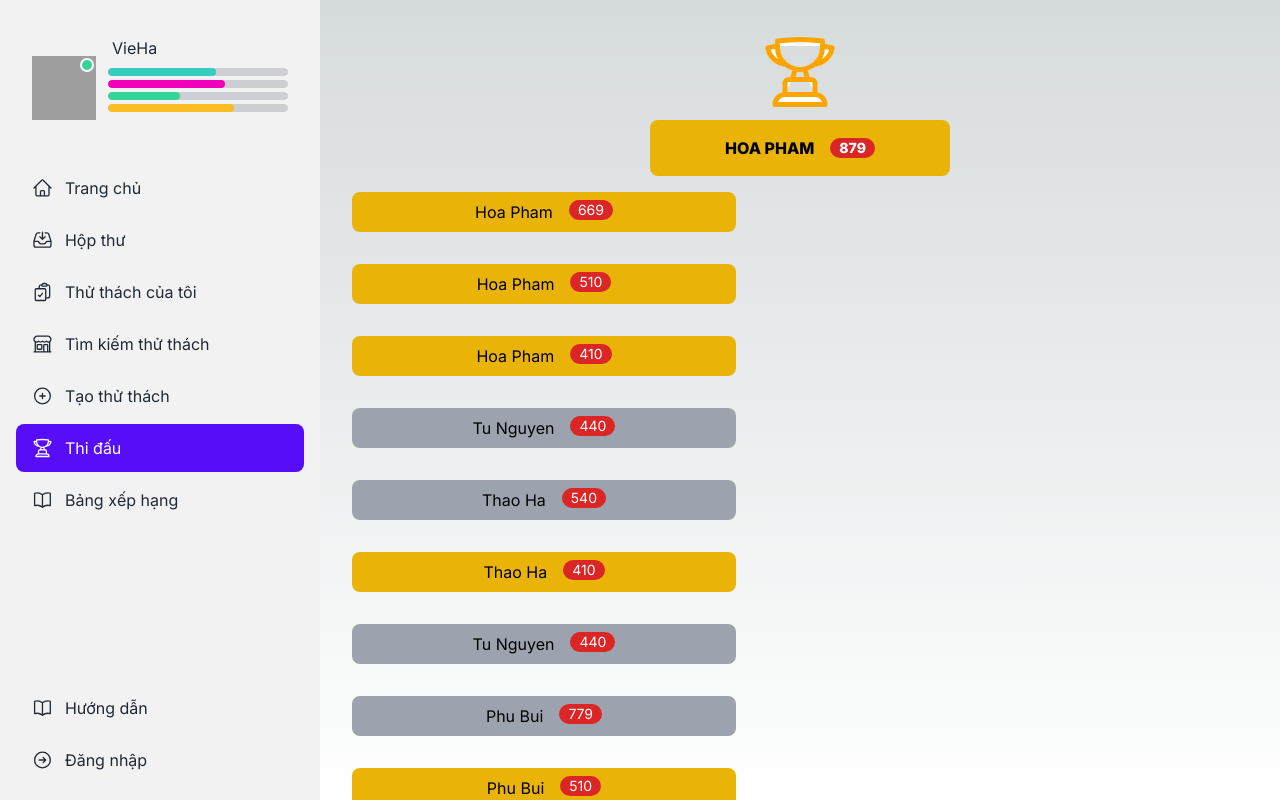
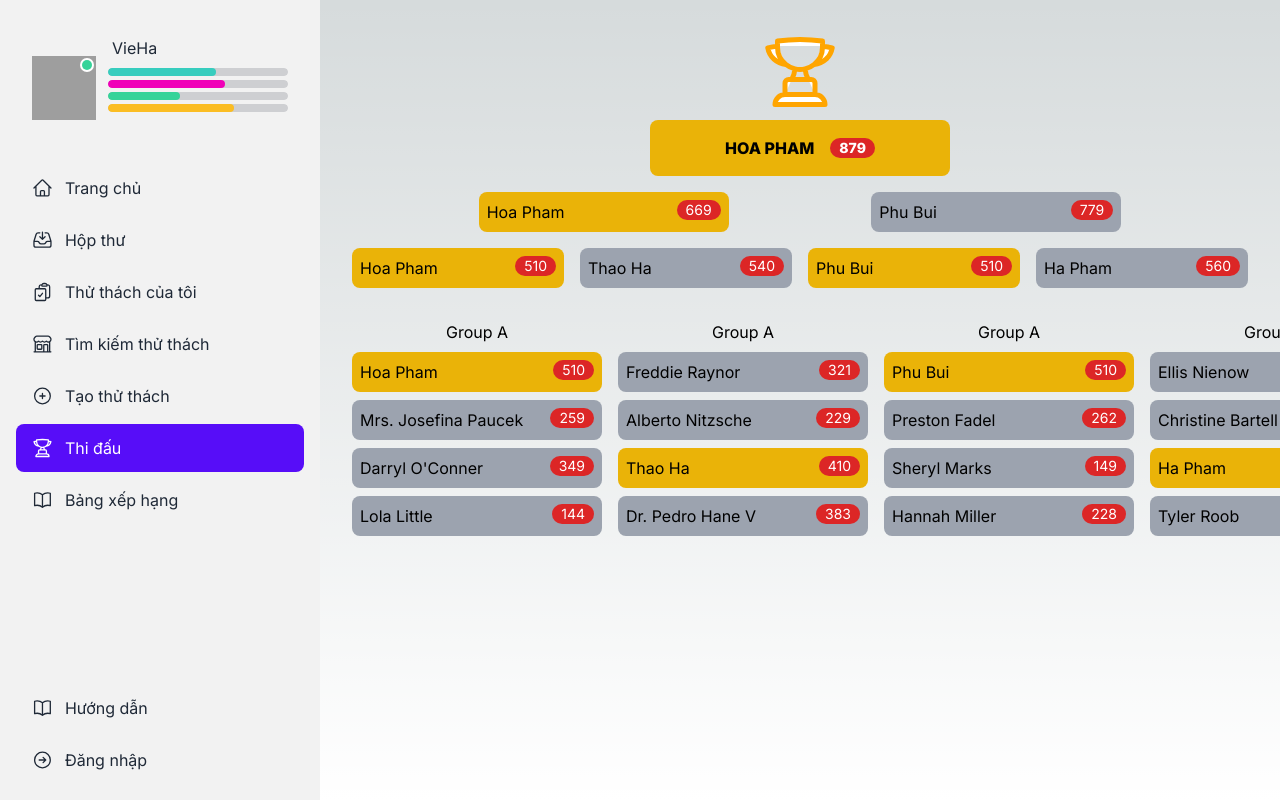
Before and after one commit to vietha3v/ielts-challenge-fe, a Next.js app: page /wars in a window 1280 px wide. Built offline with nearby package versions, Linux system fonts and the light colour scheme; grey boxes are pictures that could not be loaded.

Commit message:
Add page wars.

```diff
--- a/components/ChampionTree/index.tsx
+++ b/components/ChampionTree/index.tsx
@@ -1,4 +1,6 @@
 "use client";
+
+import { faker } from "@faker-js/faker";
 
 interface ChampionTreeProps {
   name?: string;
@@ -130,25 +132,24 @@ const winners = {
   ],
 };
 
+const fakeUser = () => ({
+  name: faker.person.fullName(),
+  band: 6.5,
+  point: faker.number.int({ min: 120, max: 400 }),
+  isWinner: false,
+  round: 6,
+});
+
 export default function ChampionTree() {
-  const generateTableTree = (data: ChampionTreeProps[]) => {
-    if (!data?.length) return null;
+  const generateTreeItem = (data: ChampionTreeProps) => {
     return (
-      <div className={`grid grid-cols-${data?.length} gap-4 mt-4`}>
-        {data?.map((o, i) => (
-          <>
-            <div
-              key={i}
-              className={`${
-                o?.isWinner ? "bg-yellow-500" : "bg-gray-400"
-              }  rounded-lg p-2 flex flex-row whitespace-nowrap min-w-[200px] max-w-sm justify-center text-center self-center gap-4`}
-            >
-              {o?.name}
-              <div className="badge border-none bg-red-600">{o?.point}</div>
-            </div>
-            <div>{o?.items?.length && generateTableTree(o?.items)}</div>
-          </>
-        ))}
+      <div
+        className={`${
+          data?.isWinner ? "bg-yellow-500" : "bg-gray-400"
+        } col-span-1  rounded-lg p-2 flex flex-row whitespace-nowrap text-ellipsis overflow-hidden w-[250px] justify-between text-center self-center gap-4`}
+      >
+        {data?.name}
+        <div className="badge border-none bg-red-600">{data?.point}</div>
       </div>
     );
   };
@@ -178,11 +179,54 @@ export default function ChampionTree() {
               <div className="badge border-none bg-red-600">{data?.point}</div>
             </div>
           </div>
-          {data?.items?.length && generateTableTree(data?.items)}
         </>
       );
     return null;
   };
 
-  return generateChampionerTree(winners);
+  return (
+    <>
+      {generateChampionerTree(winners)}
+      <div className="flex flex-row justify-evenly gap-4 mt-4">
+        {generateTreeItem(winners?.items?.[0])}
+        {generateTreeItem(winners?.items?.[1])}
+      </div>
+      <div className="flex flex-row justify-evenly gap-4 mt-4">
+        {generateTreeItem(winners?.items?.[0]?.items?.[0])}
+        {generateTreeItem(winners?.items?.[0]?.items?.[1])}
+        {generateTreeItem(winners?.items?.[1]?.items?.[0])}
+        {generateTreeItem(winners?.items?.[1]?.items?.[1])}
+      </div>
+      <div className="flex flex-row justify-evenly gap-4 mt-4">
+        <div className="flex flex-col gap-2 mt-4">
+          <span className="text-center"> Group A </span>
+          {generateTreeItem(winners?.items?.[0]?.items?.[0])}
+          {generateTreeItem(fakeUser())}
+          {generateTreeItem(fakeUser())}
+          {generateTreeItem(fakeUser())}
+        </div>
+        <div className="flex flex-col gap-2 mt-4">
+          <span className="text-center"> Group A </span>
+          {generateTreeItem(fakeUser())}
+          {generateTreeItem(fakeUser())}
+          {generateTreeItem(winners?.items?.[0]?.items?.[1]?.items?.[0])}
+          {generateTreeItem(fakeUser())}
+        </div>
+        <div className="flex flex-col gap-2 mt-4">
+          <span className="text-center"> Group A </span>
+          {generateTreeItem(winners?.items?.[1]?.items?.[0])}
+          {generateTreeItem(fakeUser())}
+          {generateTreeItem(fakeUser())}
+          {generateTreeItem(fakeUser())}
+        </div>
+        <div className="flex flex-col gap-2 mt-4">
+          <span className="text-center"> Group A </span>
+          {generateTreeItem(fakeUser())}
+          {generateTreeItem(fakeUser())}
+          {generateTreeItem(winners?.items?.[1]?.items?.[1]?.items?.[0])}
+          {generateTreeItem(fakeUser())}
+        </div>
+      </div>
+    </>
+  );
 }
```
